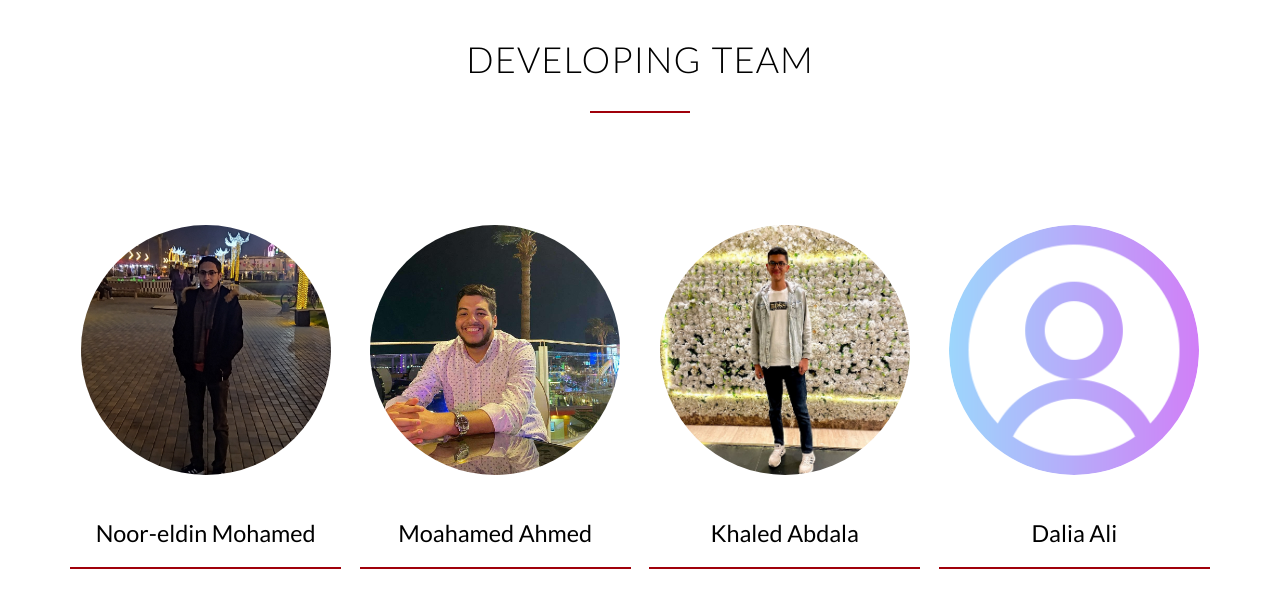
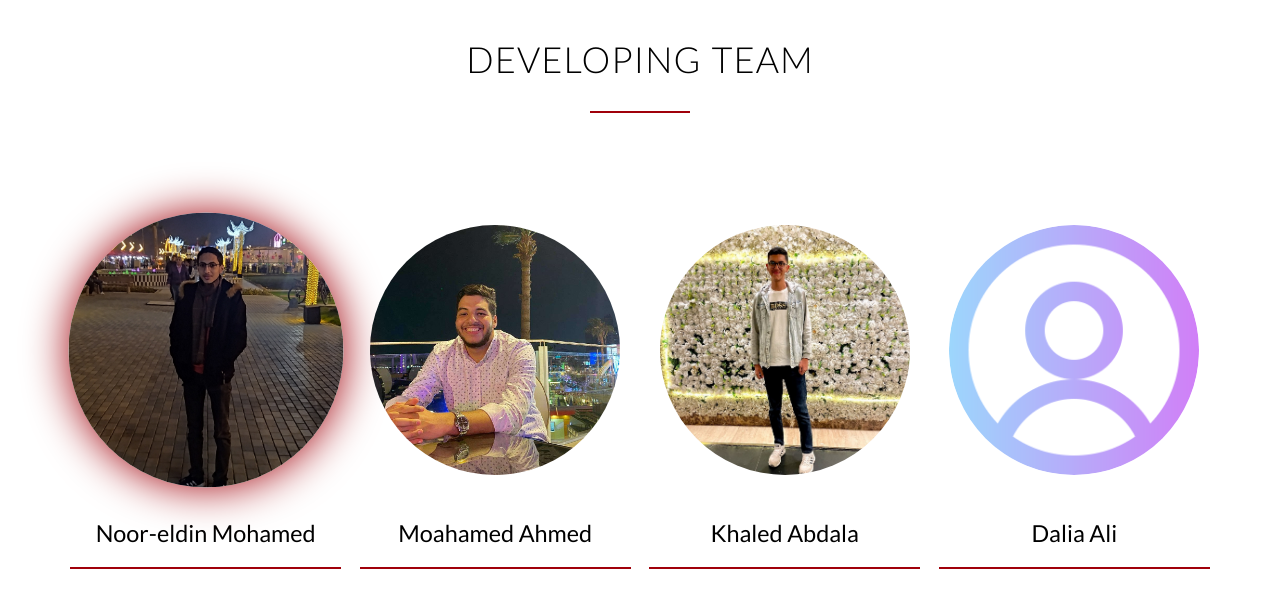
Before and after one commit to Noor-Mohamed/MobileGo, a plain HTML site: page MobileGo website/Home/index_home.html in a window 1280 px wide. In both pictures the pointer is over the picture 205 px from the left and 3549 px from the top of the page. Shown: the part 3200-3808 px from the top of the page. Drawn offline with Linux system fonts and the light colour scheme.

Commit message:
added img hover

```diff
--- a/MobileGo website/Home/style_home.css
+++ b/MobileGo website/Home/style_home.css
@@ -428,9 +428,14 @@ s{
 .team_content img{
     width: 250px;
     border-radius: 50%;
+    transition: 0.4s ease;
 }
 
+.team_content img:hover{
+    box-shadow: 0 0 40px rgb(160, 0, 10);
+    transform: scale(1.1);
 
+}
 
 .team_content h3{
     color: #000;
```
